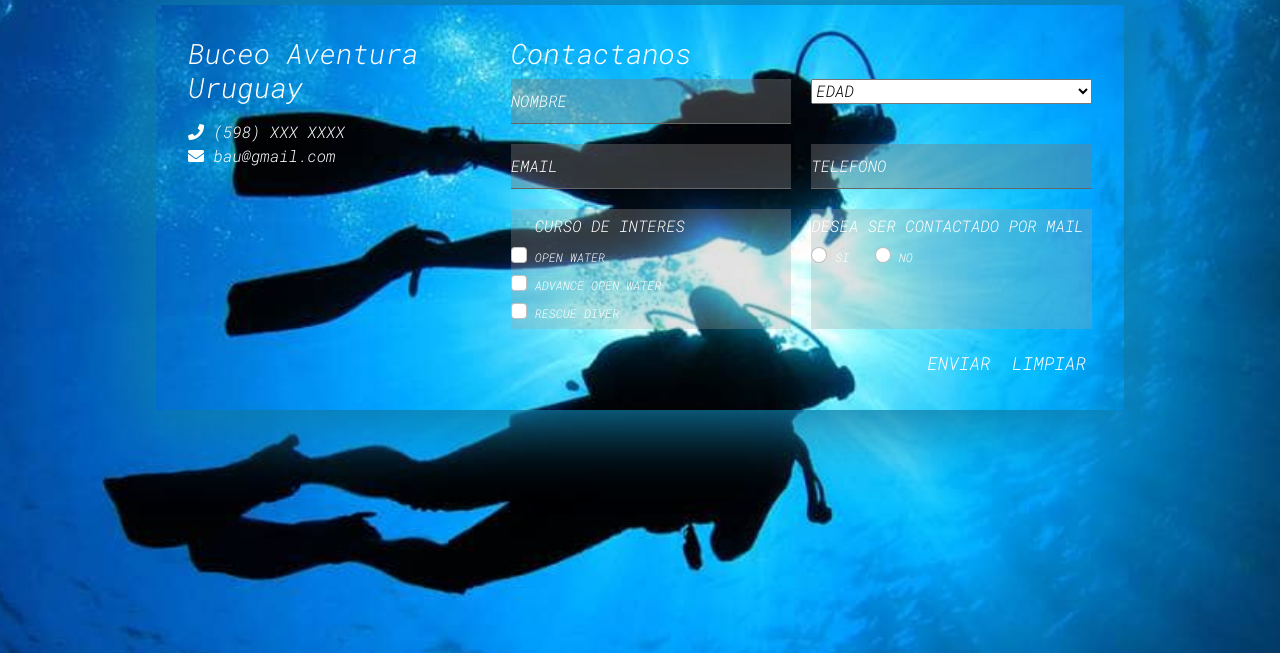
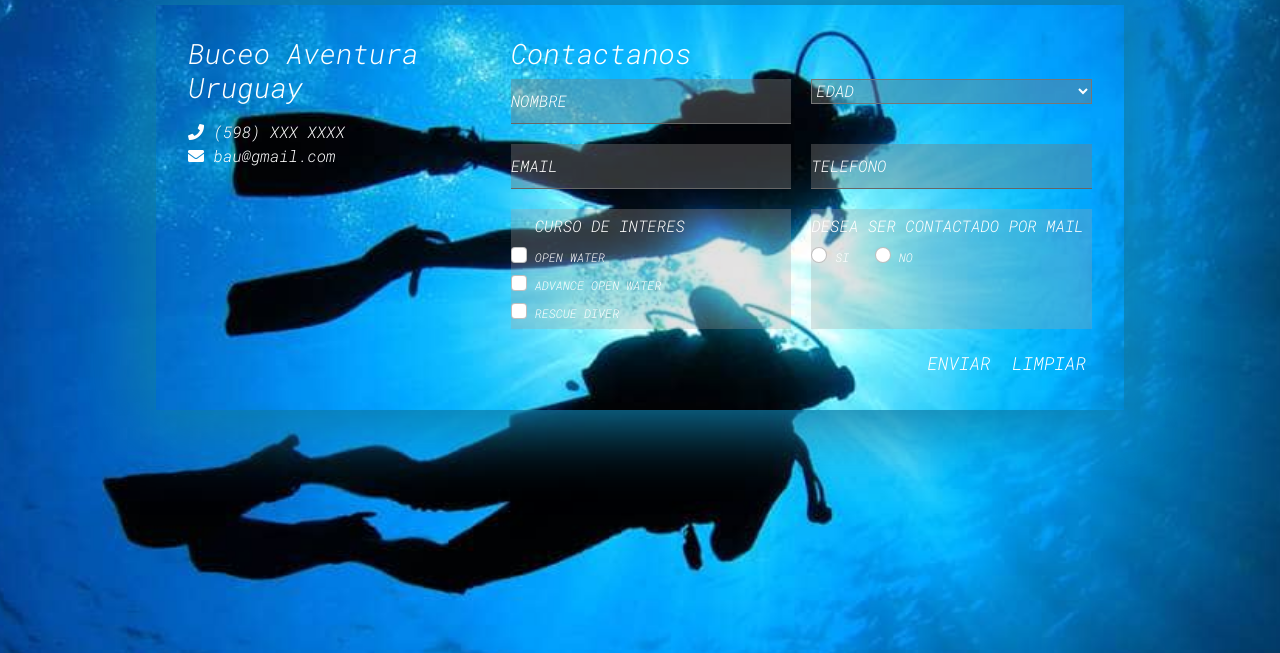
Before and after one commit to jmzava/coder_repo, a website: page pages/contacto.html in a window 1280 px wide. Shown: the part 67-720 px from the top of the page. Drawn offline with Linux system fonts and the light colour scheme; a web font is replaced by a local one.

Commit message:
martes por la tarde

```diff
--- a/css/sass/components/_forms.scss
+++ b/css/sass/components/_forms.scss
@@ -111,6 +111,11 @@
     }
 }
 
+.selectCustom{
+    background: $ColorTransparente;
+    color: $colorFuente;
+}
+
 .contactForm form label {
     display: block;
 }
--- a/pages/contacto.html
+++ b/pages/contacto.html
@@ -148,7 +148,7 @@
                     </p>
                     <div>
                         <!-- <label class="formLabel" for="edad">edad -->
-                            <select name="edad" id="edad" style="width: 100%;" >
+                            <select class="selectCustom" name="edad" id="edad" style="width: 100%;" >
                                 <option hidden selected> EDAD</option>
                                 <option value="1218">12-18</option>
                                 <option value="1830">18-30</option>
```
Also changed, not shown: css/buceostyles.css, css/buceostyles.min.css, css/testeos.css, css/testeos.min.css, 4 other files.
